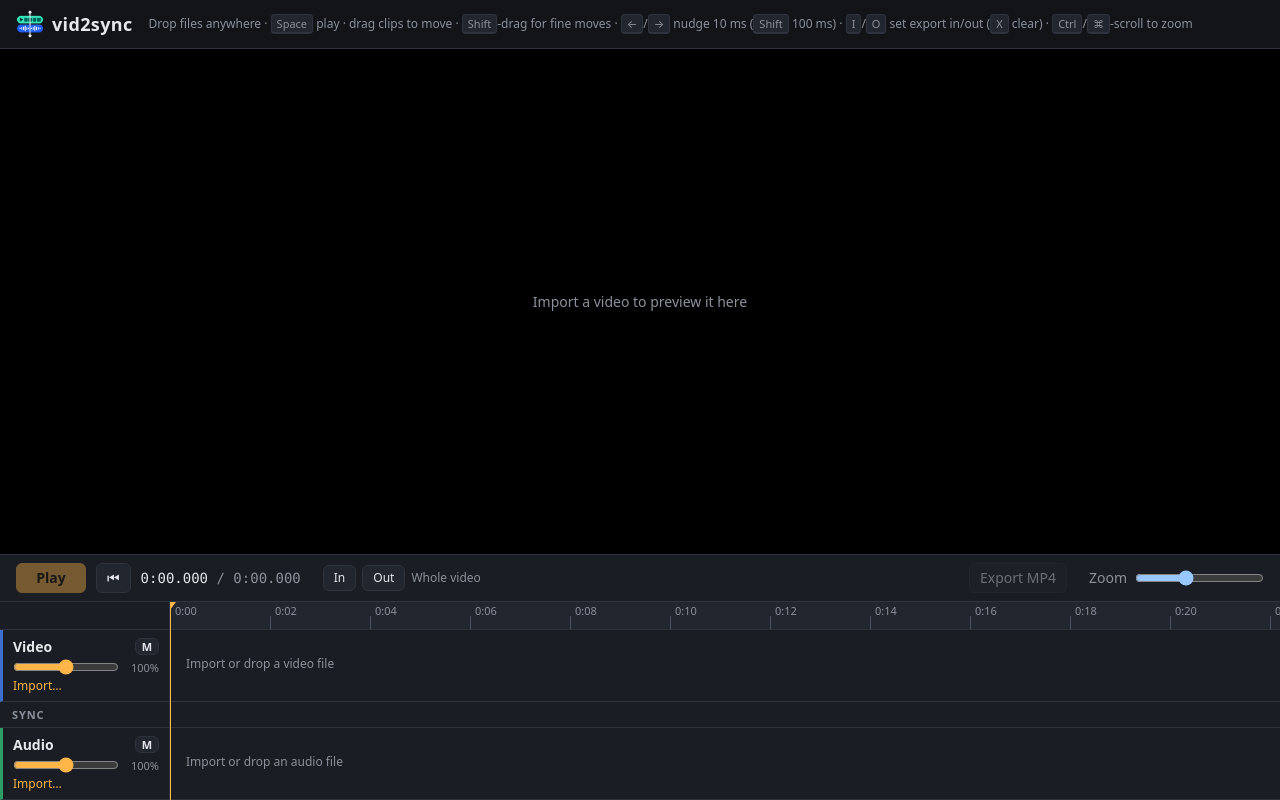
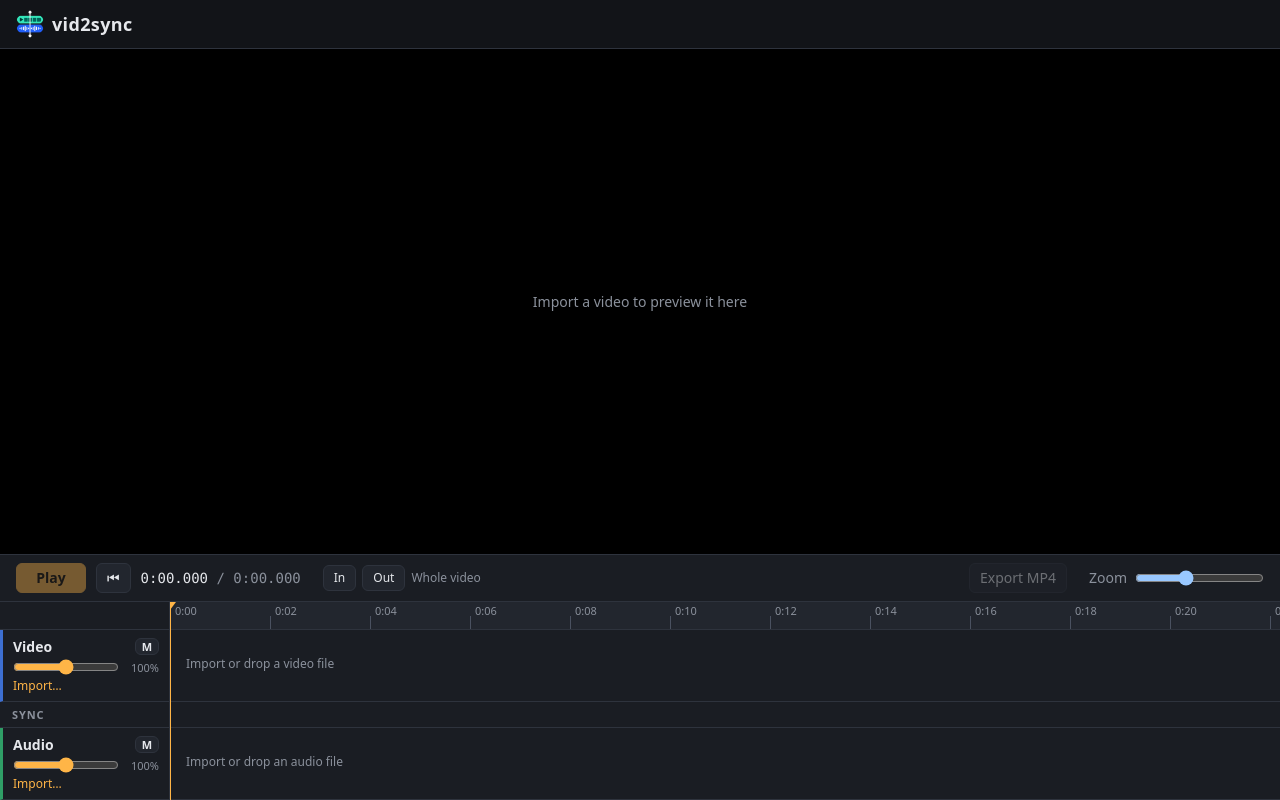
Before and after one commit to tu4mo/vid2sync, a React (Vite) app: page / in a window 1280 px wide. Built offline with nearby package versions, Linux system fonts and the light colour scheme.

Commit message:
Remove the keyboard shortcuts from the header and README

```diff
--- a/src/App.tsx
+++ b/src/App.tsx
@@ -265,11 +265,6 @@ export default function App() {
           <img src={`${import.meta.env.BASE_URL}favicon.png`} alt="" className="size-7" />
           vid2sync
         </h1>
-        <span className="text-xs text-dim">
-          Drop files anywhere · <kbd>Space</kbd> play · drag clips to move · <kbd>Shift</kbd>-drag
-          for fine moves · <kbd>←</kbd>/<kbd>→</kbd> nudge 10 ms (<kbd>Shift</kbd> 100 ms) ·{' '}
-          <kbd>I</kbd>/<kbd>O</kbd> set export in/out (<kbd>X</kbd> clear) · <kbd>Ctrl</kbd>/<kbd>⌘</kbd>-scroll to zoom
-        </span>
       </header>
 
       <main className="relative flex min-h-0 items-center justify-center bg-black">
--- a/src/index.css
+++ b/src/index.css
@@ -35,8 +35,4 @@
   button {
     @apply cursor-pointer rounded-md border border-line bg-panel-2 px-2.5 py-1 enabled:hover:border-line-strong disabled:cursor-default disabled:opacity-40;
   }
-
-  kbd {
-    @apply rounded border border-b-2 border-line bg-panel-2 px-[5px] py-px font-sans text-2xs;
-  }
 }
```
Also changed, not shown: 1 other file (tests, documents, lock files or other folders).
